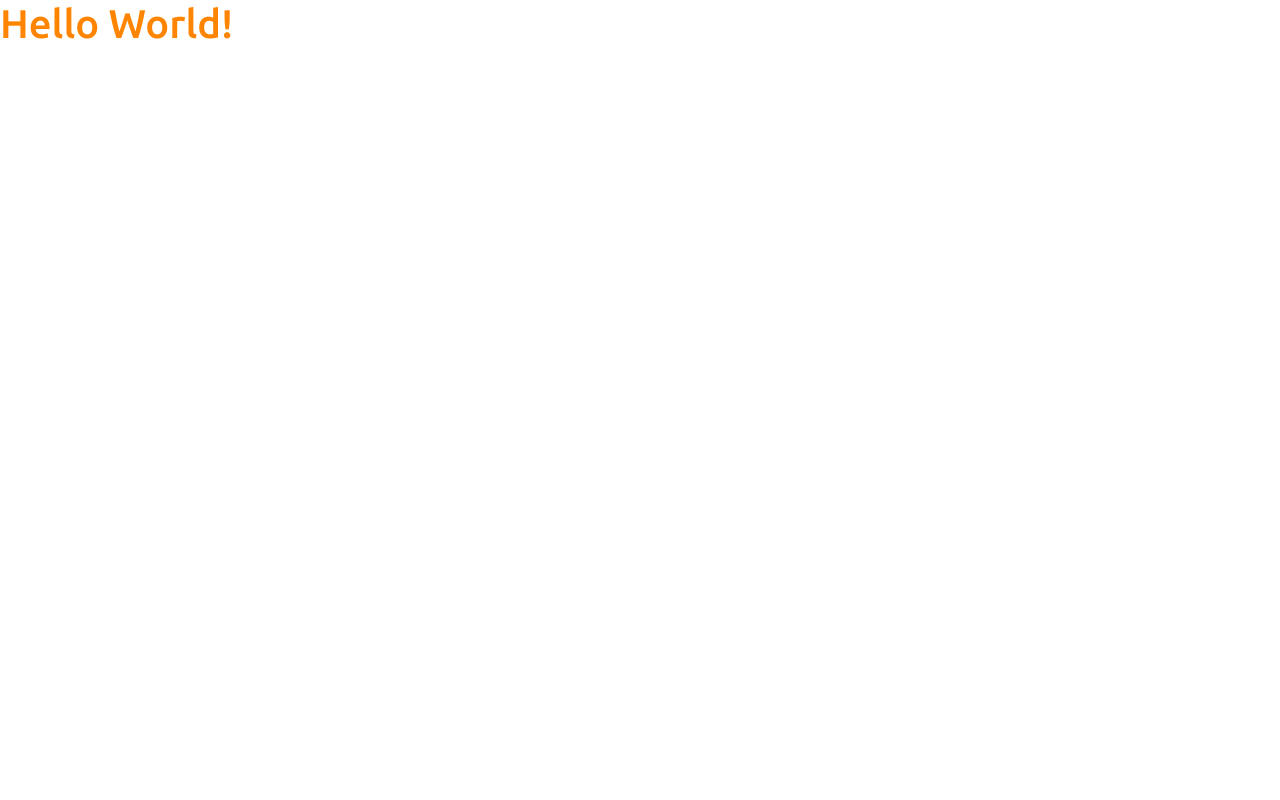
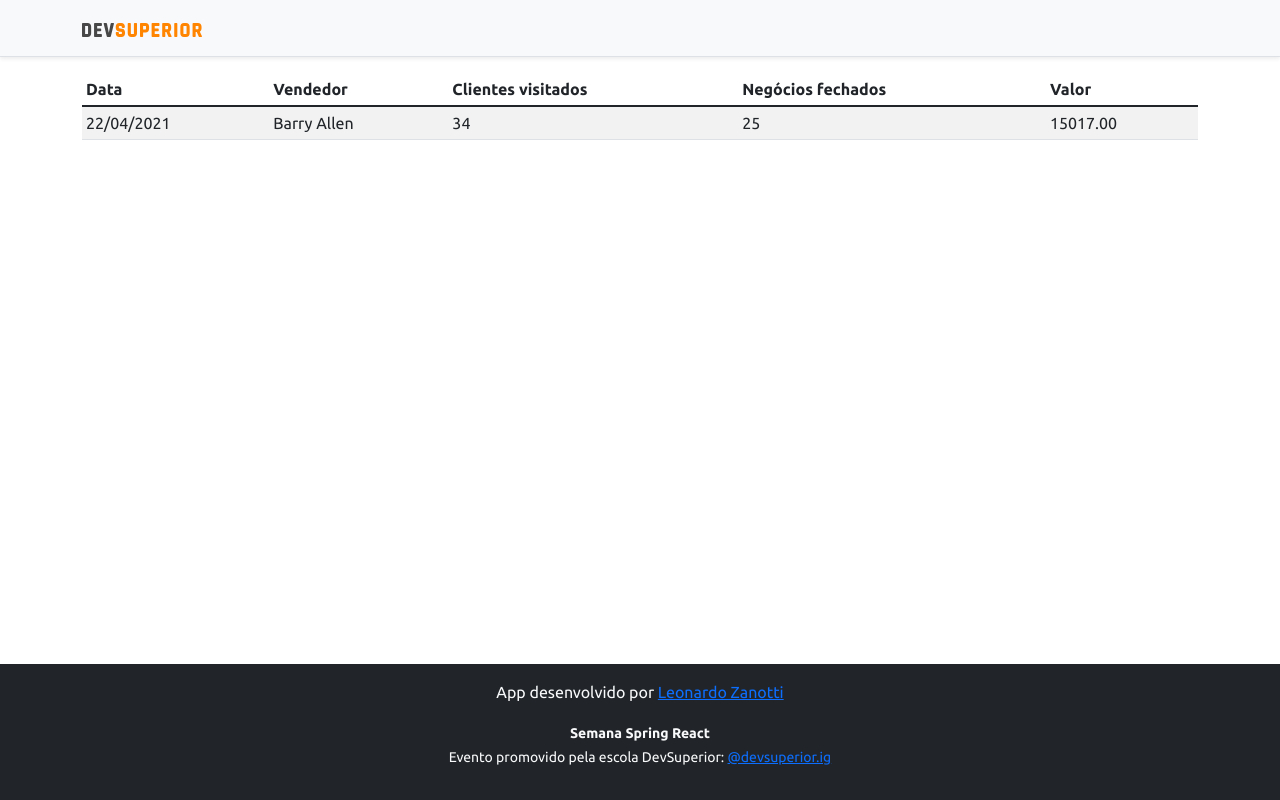
Before and after one commit to LeonardoZanotti/spring-react, a React (Create React App) app in the folder frontend/: page / in a window 1280 px wide. Built offline with nearby package versions, Linux system fonts and the light colour scheme.

Commit message:
added basic static components

```diff
--- a/frontend/src/App.tsx
+++ b/frontend/src/App.tsx
@@ -1,10 +1,17 @@
 import React from 'react';
+import DataTable from './components/DataTable';
+import Footer from './components/Footer';
+import NavBar from './components/NavBar';
 
 function App() {
   return (
-    <div>
-      <h1 className="text-primary">Hello World!</h1>
-    </div>
+    <>
+      <NavBar />
+      <div className="container">
+        <DataTable />
+      </div>
+      <Footer />
+    </>
   );
 }
 
--- /dev/null
+++ b/frontend/src/components/DataTable/index.tsx
@@ -0,0 +1,30 @@
+import React from 'react';
+
+function DataTable() {
+  return (
+    <div className="table-responsive">
+        <table className="table table-striped table-sm">
+            <thead>
+                <tr>
+                    <th>Data</th>
+                    <th>Vendedor</th>
+                    <th>Clientes visitados</th>
+                    <th>Negócios fechados</th>
+                    <th>Valor</th>
+                </tr>
+            </thead>
+            <tbody>
+                <tr>
+                    <td>22/04/2021</td>
+                    <td>Barry Allen</td>
+                    <td>34</td>
+                    <td>25</td>
+                    <td>15017.00</td>
+                </tr>
+            </tbody>
+        </table>
+    </div>
+  );
+}
+
+export default DataTable;
--- /dev/null
+++ b/frontend/src/components/Footer/index.tsx
@@ -0,0 +1,15 @@
+import React from 'react';
+
+function Footer() {
+  return (
+    <footer className="footer mt-auto py-3 bg-dark">
+        <div className="container">
+            <p className="text-light">App desenvolvido por <a href="https://github.com/LeonardoZanotti" target="_blank" rel="noreferrer">Leonardo Zanotti</a></p>
+            <p className="text-light"><small><strong>Semana Spring React</strong><br/>
+            Evento promovido pela escola DevSuperior: <a href="https://instagram.com/devsuperior.ig" target="_blank" rel="noreferrer">@devsuperior.ig</a></small></p>
+        </div>
+    </footer>
+  );
+}
+
+export default Footer;
--- /dev/null
+++ b/frontend/src/components/NavBar/index.tsx
@@ -0,0 +1,16 @@
+import React from 'react';
+import ImgDsDark from '../../assets/img/ds-dark.svg';
+
+function NavBar() {
+  return (
+    <div className="d-flex flex-column flex-md-row align-items-center p-3 px-md-4 mb-3 bg-light border-bottom shadow-sm">
+        <div className="container">
+            <nav className="my-2 my-md-0 mr-md-3">
+                <img src={ImgDsDark} alt="DevSuperior" width="120" />
+            </nav>
+        </div>
+    </div>
+  );
+}
+
+export default NavBar;
```
Also changed, not shown: frontend/src/assets/img/ds-dark.svg (added).
